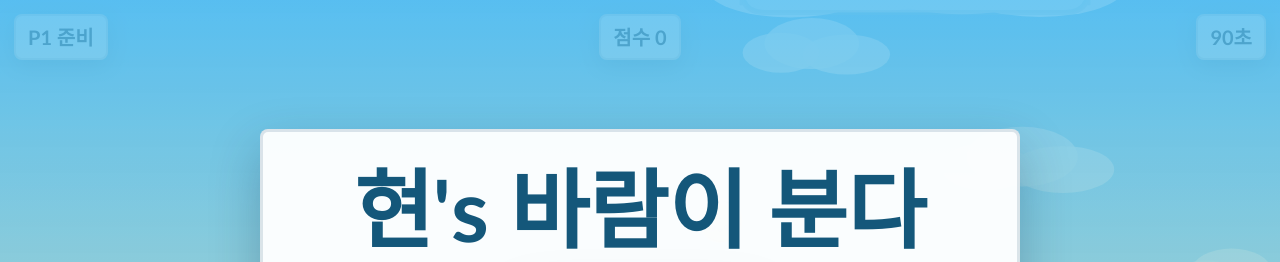
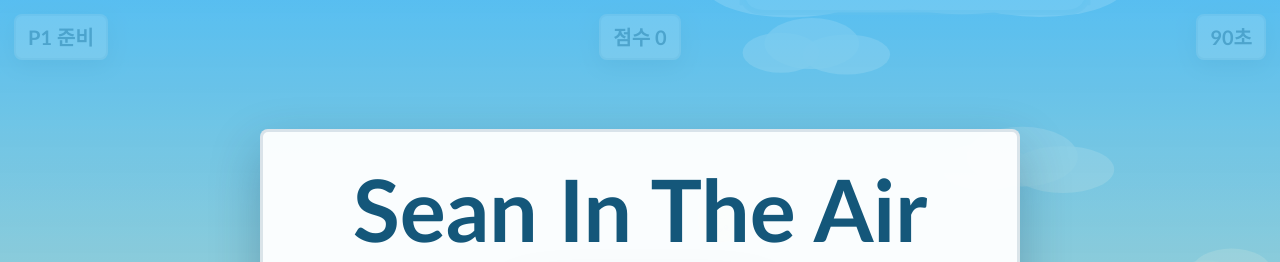
Before and after one commit to inamind/sean_in_the_air, a plain HTML site: page index.html in a window 1280 px wide. Shown: the top 262 px of the page. Drawn offline with Linux system fonts and the light colour scheme.

Commit message:
Update title coin artwork

```diff
--- a/index.html
+++ b/index.html
@@ -451,7 +451,7 @@
     const coinImages = {
       gold: loadCharacterImage("동전_노란색.jfif"),
       blue: loadCharacterImage("동전_파란색.jfif"),
-      special: loadCharacterImage("sean_coin.png")
+      special: loadCharacterImage("sean_coin_cutout.png")
     };
     const heartImage = loadCharacterImage("하트.png");
 
@@ -711,9 +711,9 @@
       overlay.style.display = "grid";
       overlay.innerHTML = html`
         <section class="panel titlePanel">
-          <h1>현's 바람이 분다</h1>
+          <h1>Sean In The Air</h1>
           <div class="titleCoinWrap">
-            <img class="titleCoin" src="${encodeURI("sean_coin.png")}" alt="Sean coin">
+            <img class="titleCoin" src="${encodeURI("sean_coin_cutout.png")}" alt="Sean coin">
           </div>
           <p class="subtitle">The Wind Blows · 5 Stages</p>
           <button id="startBtn">START</button>
```
Also changed, not shown: 1 other file.
